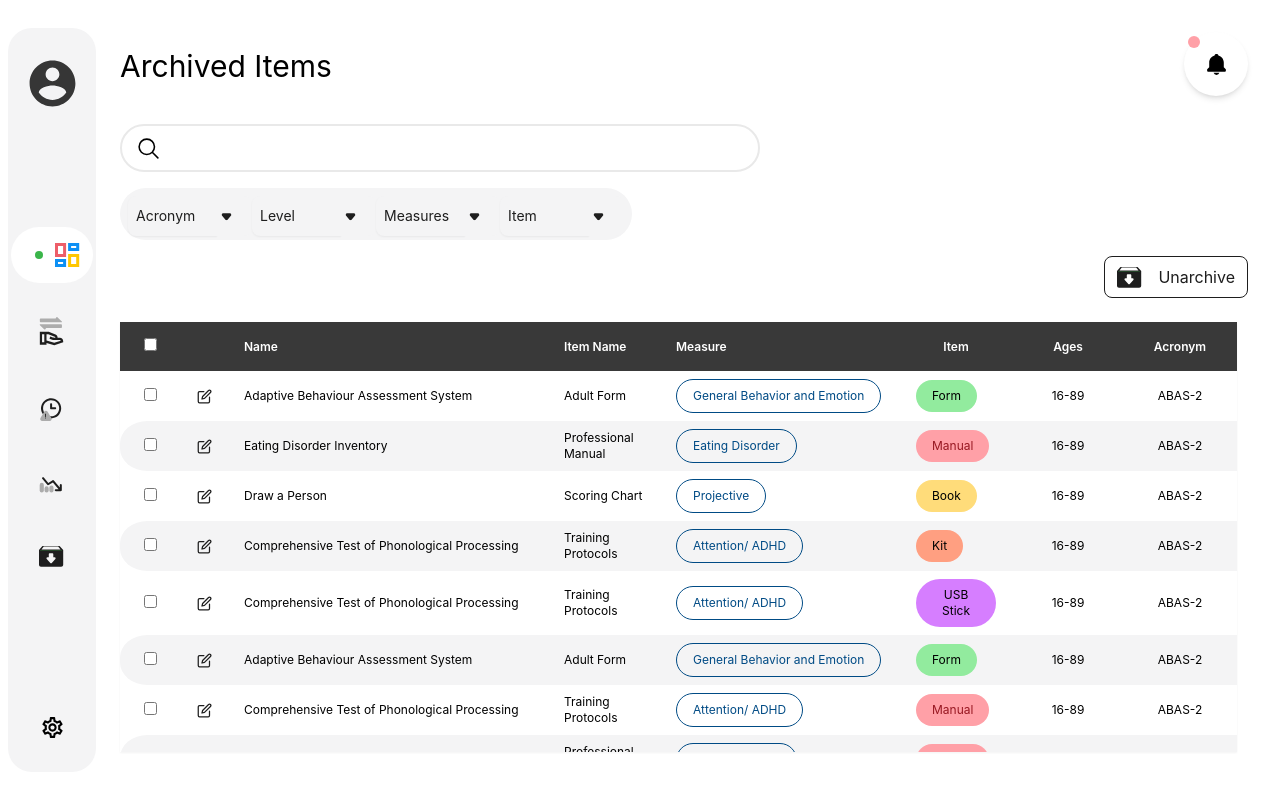
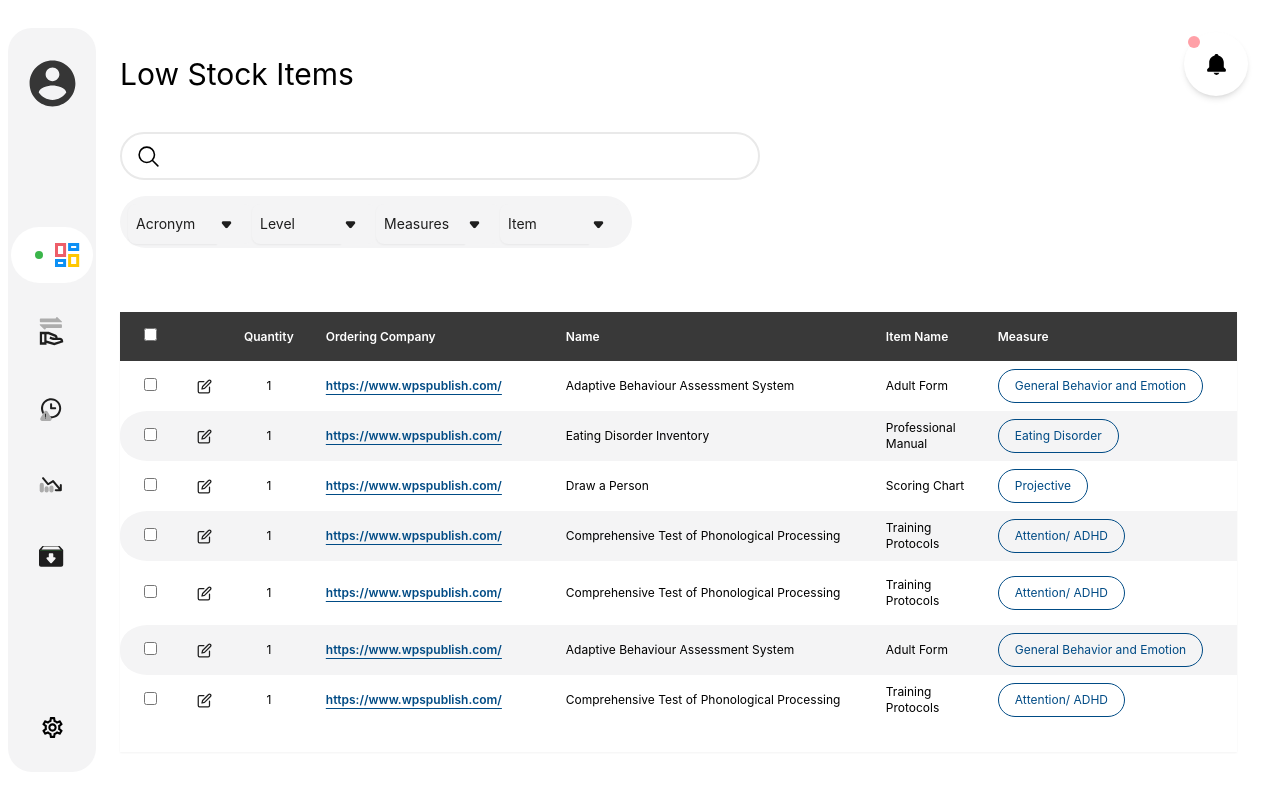
Before and after one commit to queens-psyc-clinic/app, a React (Create React App) app in the folder client/: page / in a window 1280 px wide. Shown: the top 790 px of the page. Built offline with nearby package versions, Linux system fonts and the light colour scheme.

Commit message:
low stock page

```diff
--- a/client/src/App.tsx
+++ b/client/src/App.tsx
@@ -3,6 +3,7 @@ import Notification from "./components/Notification";
 import { Role } from "./models/User";
 import Archive from "./pages/Archive";
 import Dashboard from "./pages/Dashboard";
+import LowStock from "./pages/LowStock";
 import Overdue from "./pages/Overdue";
 import SignedOut from "./pages/SignedOut";
 
@@ -16,7 +17,8 @@ function App() {
       {/* <Dashboard userRole={userRole} /> */}
       {/* <Overdue userRole={userRole} /> */}
       {/* <SignedOut userRole={userRole} /> */}
-      <Archive userRole={userRole} />
+      {/* <Archive userRole={userRole} /> */}
+      <LowStock userRole={userRole} />
       <Notification userRole={userRole} />
     </div>
   );
--- /dev/null
+++ b/client/src/pages/LowStock.tsx
@@ -0,0 +1,46 @@
+import { useState } from "react";
+import { Role } from "../models/User";
+import SearchBar from "../components/SearchBar";
+import Filter from "../components/Filter";
+
+import Table from "../components/Table";
+import { lowStockMockData } from "../utils/mockData";
+import cardSampleData from "../models/cardSampleData";
+import Card from "../components/Card";
+
+const SignedOut = (props: { userRole: Role }) => {
+  const [selectedRows, setSelectedRows] = useState<string[]>([]);
+  const data = lowStockMockData;
+  return (
+    <div
+      className={`relative flex flex-col ${
+        props.userRole === "admin" ? "justify-end" : "py-16"
+      }  overflow-x-hidden p-6 py-10 w-full h-full`}
+    >
+      <h1 className={`text-3xl mb-4 `}>Low Stock Items </h1>
+      {props.userRole === "admin" && (
+        <>
+          <section className="mt-6 space-y-4 mb-16">
+            <SearchBar />
+            <Filter />
+          </section>
+          <Table
+            tableType="lowStock"
+            setSelectedRows={setSelectedRows}
+            selectedRows={selectedRows}
+            data={data}
+          />
+        </>
+      )}
+      {props.userRole === "client" && (
+        <div className="ml-4 mt-4 sm:ml-0 grid grid-cols-2 sm:grid-cols-2 md:grid-cols-3 lg:grid-cols-3 xl:grid-cols-3 gap-8">
+          {cardSampleData.map((data) => (
+            <Card key={data.id} data={data} />
+          ))}
+        </div>
+      )}
+    </div>
+  );
+};
+
+export default SignedOut;
--- a/client/src/pages/SignedOut.tsx
+++ b/client/src/pages/SignedOut.tsx
@@ -12,6 +12,9 @@ import Card from "../components/Card";
 const SignedOut = (props: { userRole: Role }) => {
   const [selectedRows, setSelectedRows] = useState<string[]>([]);
   const data = signedOutMockData;
+  if (props.userRole !== "admin") {
+    return <></>;
+  }
   return (
     <div
       className={`relative flex flex-col ${
@@ -19,7 +22,7 @@ const SignedOut = (props: { userRole: Role }) => {
       }  overflow-x-hidden p-6 py-10 w-full h-full`}
     >
       <h1 className={`text-3xl mb-4 `}>Signed Out Items </h1>
-      {props.userRole === "admin" && (
+
       <>
         <section className="mt-6 space-y-4 mb-16">
           <SearchBar />
@@ -32,14 +35,6 @@ const SignedOut = (props: { userRole: Role }) => {
           data={data}
         />
       </>
-      )}
-      {props.userRole === "client" && (
-        <div className="ml-4 mt-4 sm:ml-0 grid grid-cols-2 sm:grid-cols-2 md:grid-cols-3 lg:grid-cols-3 xl:grid-cols-3 gap-8">
-          {cardSampleData.map((data) => (
-            <Card key={data.id} data={data} />
-          ))}
-        </div>
-      )}
     </div>
   );
 };
```
Lines whose indentation alone changed are shown as unchanged.
